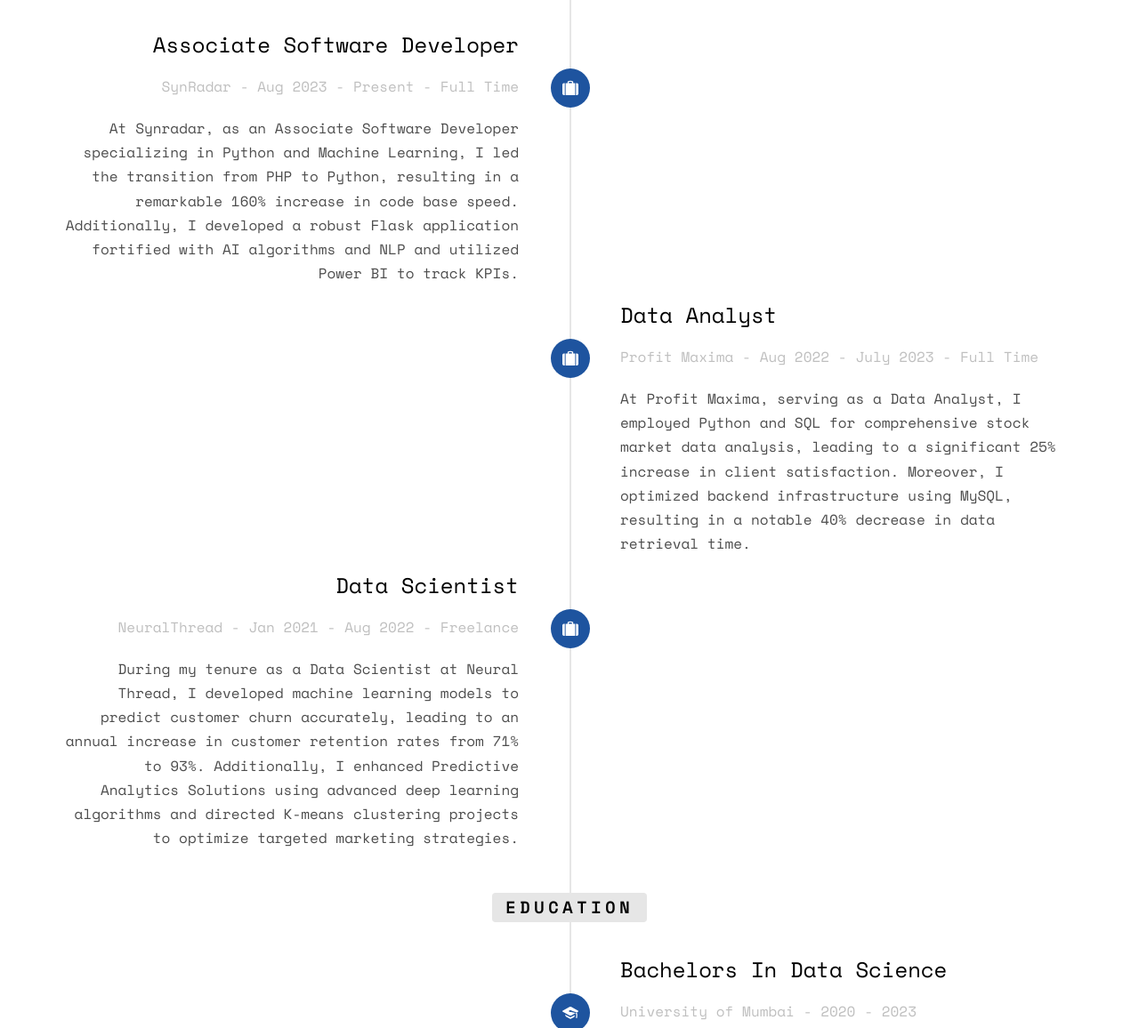
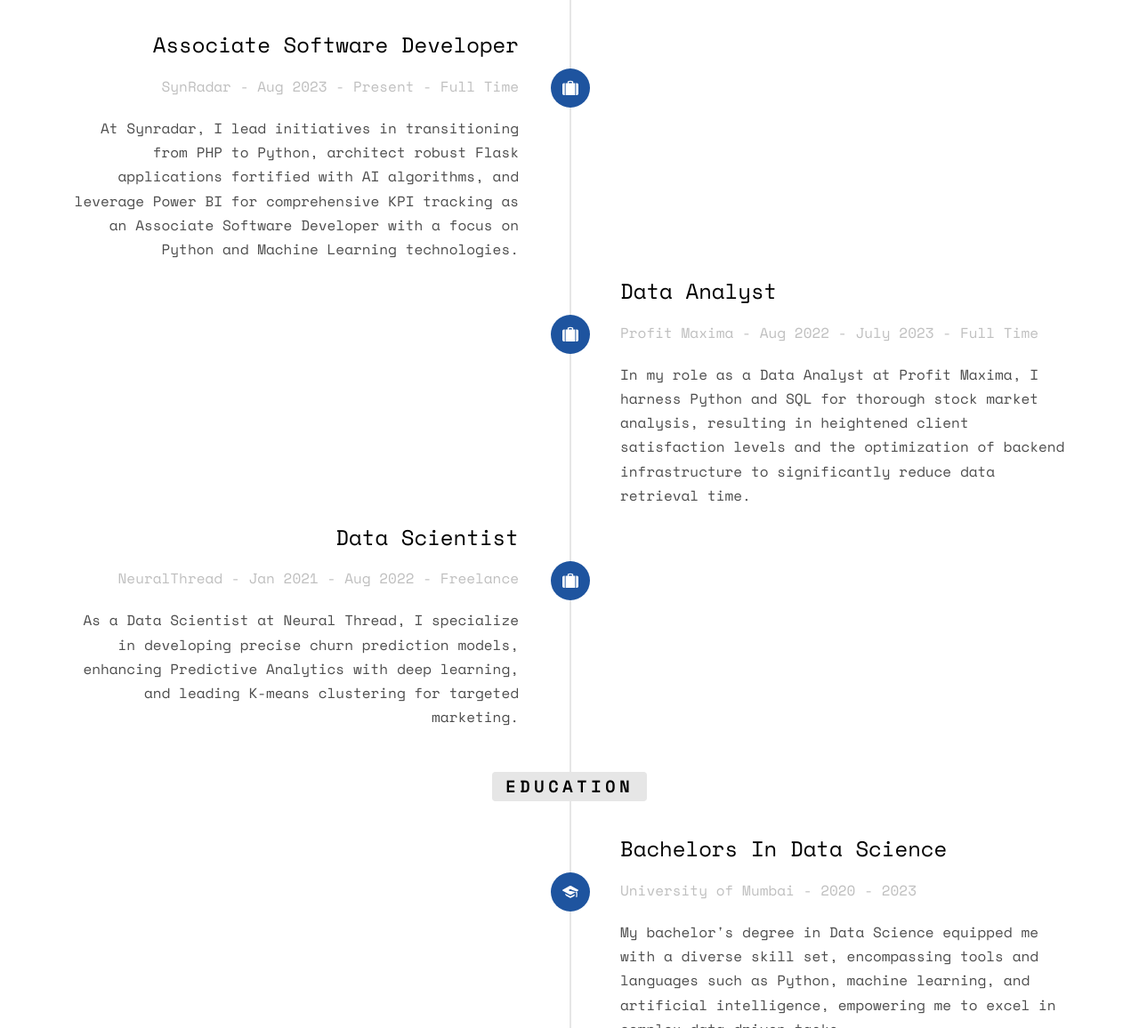
Before and after one commit to ESP1420/ClientESP-0, a plain HTML site: page samir.html in a window 1280 px wide. Shown: the part 1882-3038 px from the top of the page at 89% size. Drawn offline with nearby package versions, Linux system fonts and the light colour scheme; some packages are replaced by stand-ins of ours; no server answers; files whose address does not match are found by name.

Commit message:
Update samir.html

```diff
--- a/samir.html
+++ b/samir.html
@@ -129,7 +129,7 @@
 									<span class="company">SynRadar - Aug 2023 - Present  - Full Time</span>
 								</div>
 								<div class="timeline-body">
-									<p>At Synradar, as an Associate Software Developer specializing in Python and Machine Learning, I led the transition from PHP to Python, resulting in a remarkable 160% increase in code base speed. Additionally, I developed a robust Flask application fortified with AI algorithms and NLP and utilized Power BI to track KPIs.</p>
+									<p>At Synradar, I lead initiatives in transitioning from PHP to Python, architect robust Flask applications fortified with AI algorithms, and leverage Power BI for comprehensive KPI tracking as an Associate Software Developer with a focus on Python and Machine Learning technologies.</p>
 								</div>
 							</div>
 						</li>
@@ -141,7 +141,7 @@
 									<span class="company">Profit Maxima - Aug 2022 - July 2023 - Full Time</span>
 								</div>
 								<div class="timeline-body">
-									<p>At Profit Maxima, serving as a Data Analyst, I employed Python and SQL for comprehensive stock market data analysis, leading to a significant 25% increase in client satisfaction. Moreover, I optimized backend infrastructure using MySQL, resulting in a notable 40% decrease in data retrieval time.</p>
+									<p>In my role as a Data Analyst at Profit Maxima, I harness Python and SQL for thorough stock market analysis, resulting in heightened client satisfaction levels and the optimization of backend infrastructure to significantly reduce data retrieval time.</p>
 								</div>
 							</div>
 						</li>
@@ -153,7 +153,7 @@
 									<span class="company">NeuralThread - Jan 2021 - Aug 2022 - Freelance</span>
 								</div>
 								<div class="timeline-body">
-									<p>During my tenure as a Data Scientist at Neural Thread, I developed machine learning models to predict customer churn accurately, leading to an annual increase in customer retention rates from 71% to 93%. Additionally, I enhanced Predictive Analytics Solutions using advanced deep learning algorithms and directed K-means clustering projects to optimize targeted marketing strategies.</p></div>
+									<p>As a Data Scientist at Neural Thread, I specialize in developing precise churn prediction models, enhancing Predictive Analytics with deep learning, and leading K-means clustering for targeted marketing.</p></div>
 							</div>
 						</li>
 
```
